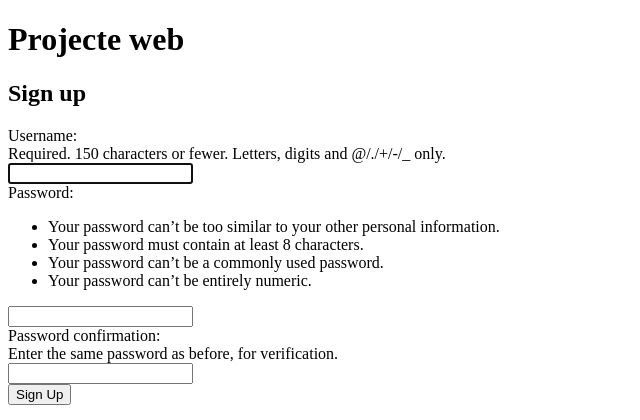
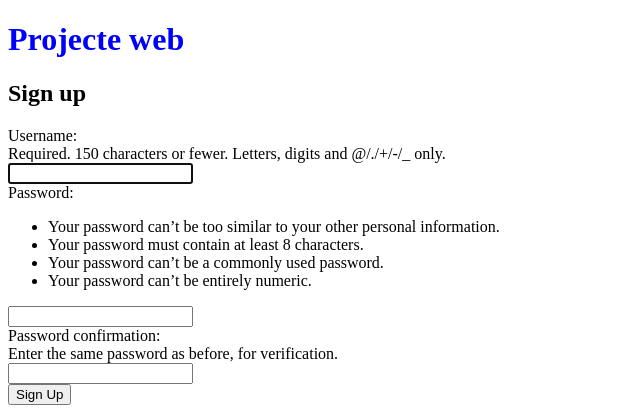
Before and after one commit to davidsarratgonzalez/projecteweb-example, a Django app: page /accounts/signup/ in a window 1280 px wide. Shown: the top 420 px of the page, without its empty margins (0-640 px from the left). Run offline with Django 5.2, Linux system fonts and the light colour scheme.

Commit message:
Add styles
Create static/css/styles.css
Set STATICFILES_DIRS
Load static in base.html and link css/styles.css

```diff
--- a/project/settings.py
+++ b/project/settings.py
@@ -118,6 +118,7 @@ USE_TZ = True
 # https://docs.djangoproject.com/en/5.0/howto/static-files/
 
 STATIC_URL = 'static/'
+STATICFILES_DIRS = [ BASE_DIR / "static" ] # Add this line to include the static folder in the project directory
 
 # Default primary key field type
 # https://docs.djangoproject.com/en/5.0/ref/settings/#default-auto-field
--- /dev/null
+++ b/static/css/styles.css
@@ -0,0 +1,3 @@
+h1 {
+    color: blue;
+}
--- a/templates/base.html
+++ b/templates/base.html
@@ -1,9 +1,12 @@
+{% load static %}
+
 <!DOCTYPE html>
 <html>
 
 <head>
   <meta charset="utf-8">
   <title>{% block title %}Tutorial projecte web{% endblock %}</title>
+  <link rel="stylesheet" href="{% static 'css/styles.css' %}">
 </head>
 
 <body>
```
